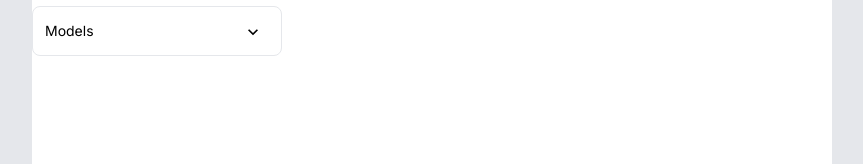
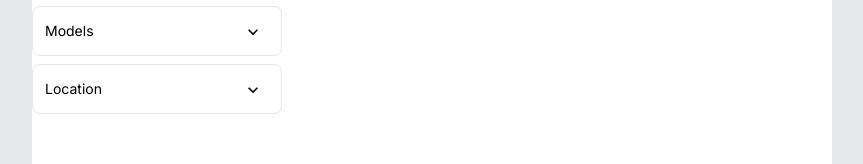
Before and after one commit to nicKondratiev/e-auto-next, a Next.js app: page /addListing in a window 1280 px wide. Shown: the part 233-397 px from the top of the page, without its empty margins (208-1071 px from the left). Built offline with nearby package versions, Linux system fonts and the light colour scheme.

Commit message:
Create client-side Locations.tsx dropdown component

```diff
--- a/app/addListing/page.tsx
+++ b/app/addListing/page.tsx
@@ -1,6 +1,7 @@
 import ListAltIcon from "@mui/icons-material/ListAlt";
 import Manu from "../../components/dropdown_components/Manu";
 import Models from "../../components/dropdown_components/Models";
+import Locations from "../../components/dropdown_components/Locations";
 
 export default function addListing() {
   return (
@@ -14,6 +15,7 @@ export default function addListing() {
         <div className="flex flex-col gap-2">
           <Manu />
           <Models />
+          <Locations />
         </div>
       </div>
     </div>
--- /dev/null
+++ b/components/dropdown_components/Locations.tsx
@@ -0,0 +1,42 @@
+"use client";
+
+import { useState } from "react";
+
+// reusables
+import Child from "../dropdown/Child";
+import DropDown from "../dropdown/Dropdown";
+
+// json data
+import locationData from "../../app/json/locations.json";
+
+// useStore from zustand
+import useStore from "../../app/store";
+
+const Locations = () => {
+  const store = useStore();
+
+  const [inputVal, setInputVal] = useState<string>("");
+
+  const locations = locationData.georgia;
+
+  return (
+    <DropDown
+      header="Location"
+      canOpen={true}
+      item={store.searchParams.location}
+      setItem={store.addLocation}
+      inputVal={inputVal}
+      setInputVal={setInputVal}
+      Child={
+        <Child
+          data={locations}
+          setItem={store.addLocation}
+          inputVal={inputVal}
+          item={store.searchParams.location}
+        />
+      }
+    />
+  );
+};
+
+export default Locations;
```
